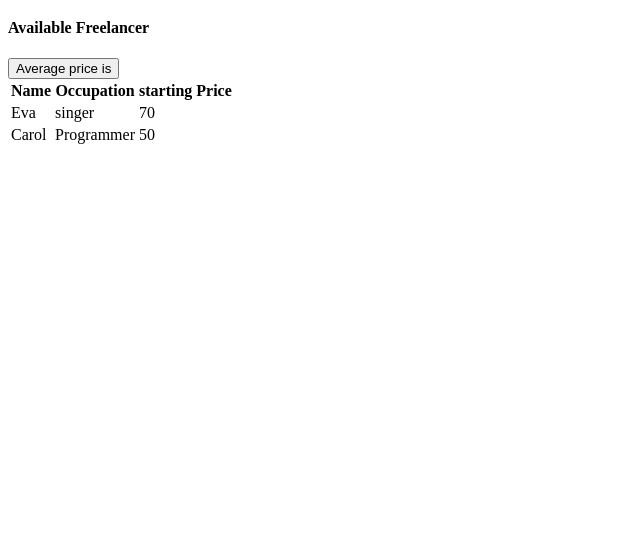
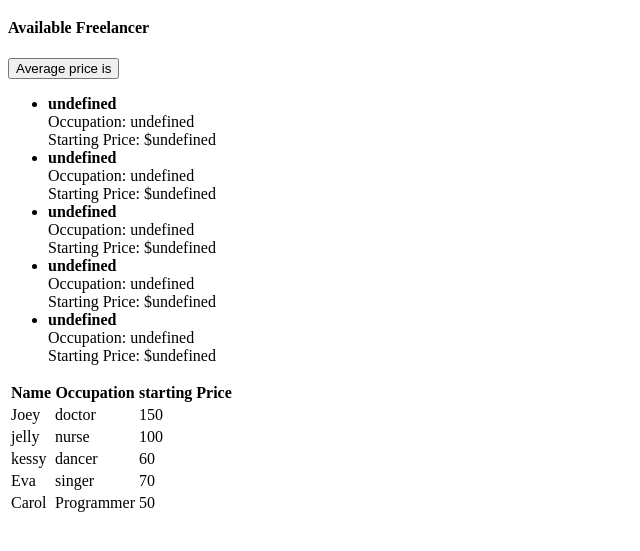
Before and after one commit to desh01prajakta/Unit2.Freelancerforum, a plain HTML site: page index.html in a window 1280 px wide. Shown: the part 61-612 px from the top of the page, without its empty margins (0-640 px from the left). Drawn offline with Linux system fonts and the light colour scheme.

Commit message:
adds input

```diff
--- a/index.html
+++ b/index.html
@@ -9,7 +9,7 @@
     <h1>Freelancer Forum</h1>
     <h4>Available Freelancer</h4>
     <button id = "average-info" oneclick="">Average price is</button>
-
+<ul id = "freeLancerList"></ul>
     <table id = "freeLancer">
         <tr>
             <th>Name</th>
--- a/index.js
+++ b/index.js
@@ -1,7 +1,7 @@
 
-const freeLancers = ["Alice", "Bob", "Carol", "Eva"]
+const freeLancers = ["Alice", "Bob", "Carol", "Eva", "john"]
 const Occupation = ["Writer", "Teacher", "singer", "Dancer", "programmer"];
-const startingPrice = [50, 70];
+const startingPrice = [50, 70, 150, 100, 60];
 
 function getAvg(startingPrice){
 let sum = 0;
@@ -25,4 +25,41 @@ cell1.innerHTML = initialFreeLancer[i].occupation;
 cell.innerHTML = initialFreeLancer [i].name;
 cell2.innerHTML = initialFreeLancer [i].startingPrice;
 }
-getAvg([50,70])
+getAvg([50,70]);
+
+const average = document.getElementById("average-info");
+
+const randomFreeLancer = [{name:"kessy", occupation:"dancer", startingPrice: 60},{name:"jelly", occupation:"nurse", startingPrice:100}, {name:"Joey", occupation:"doctor", startingPrice:150}];
+for(let i = 0; i < randomFreeLancer.length; i++){
+    const row = freeLancer.insertRow(1);
+    const cell = row.insertCell(0);
+    const cell1 = row.insertCell(1);
+    const cell2 = row.insertCell(2);
+    cell1.innerHTML = randomFreeLancer[i].occupation;
+    cell.innerHTML = randomFreeLancer [i].name;
+    cell2.innerHTML = randomFreeLancer [i].startingPrice;
+
+}
+getAvg([150,50]);
+
+function renderFreeLancer(){
+    const freeLancerList = document.getElementById("freeLancerList")
+    freeLancerList.innerHTML = '';
+    freeLancers.forEach(freeLancers =>{
+        const listItems = document.createElement('li')
+        listItems.className = 'freeLancer';
+        listItems.innerHTML =
+        `<div>
+                <strong>${freeLancers.name}</strong><br>
+                Occupation: ${freeLancers.occupation}<br>
+                Starting Price: $${freeLancers.startingPrice}
+            </div>`;
+            freeLancerList.appendChild(listItems)
+    });
+}
+renderFreeLancer();
+setInterval (getAvg,5000);
+
+setTimeout(function() {
+    clearInterval(intervalId);
+}, 30000);
```
